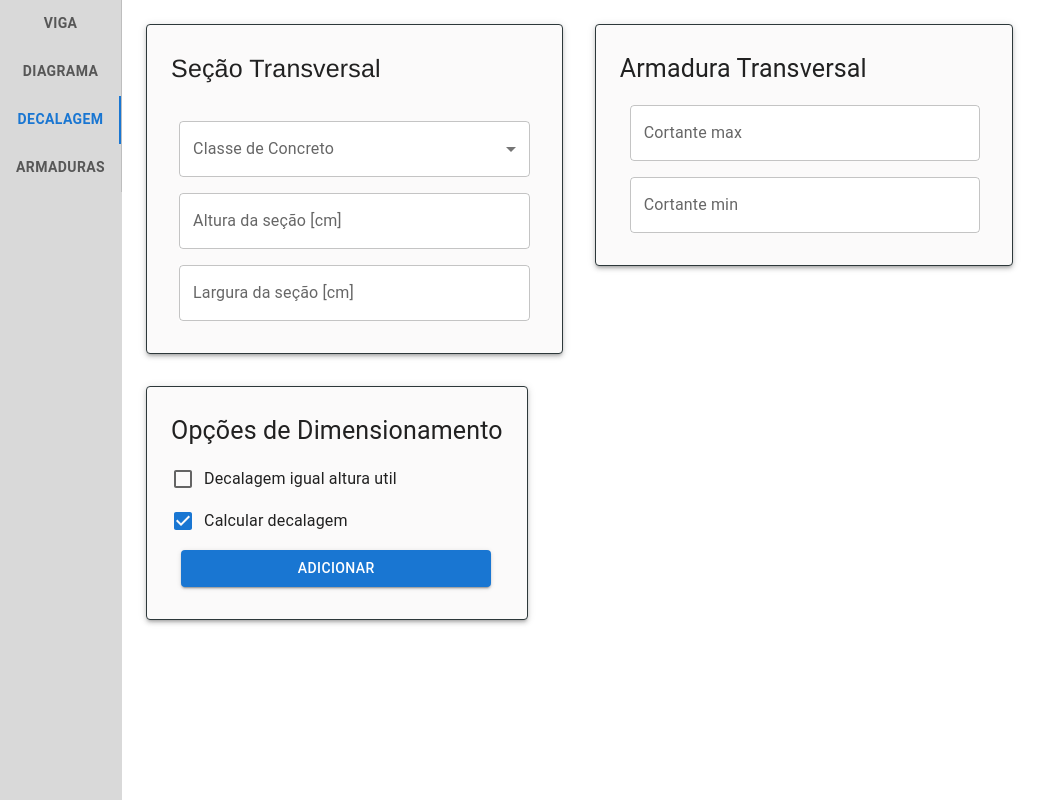
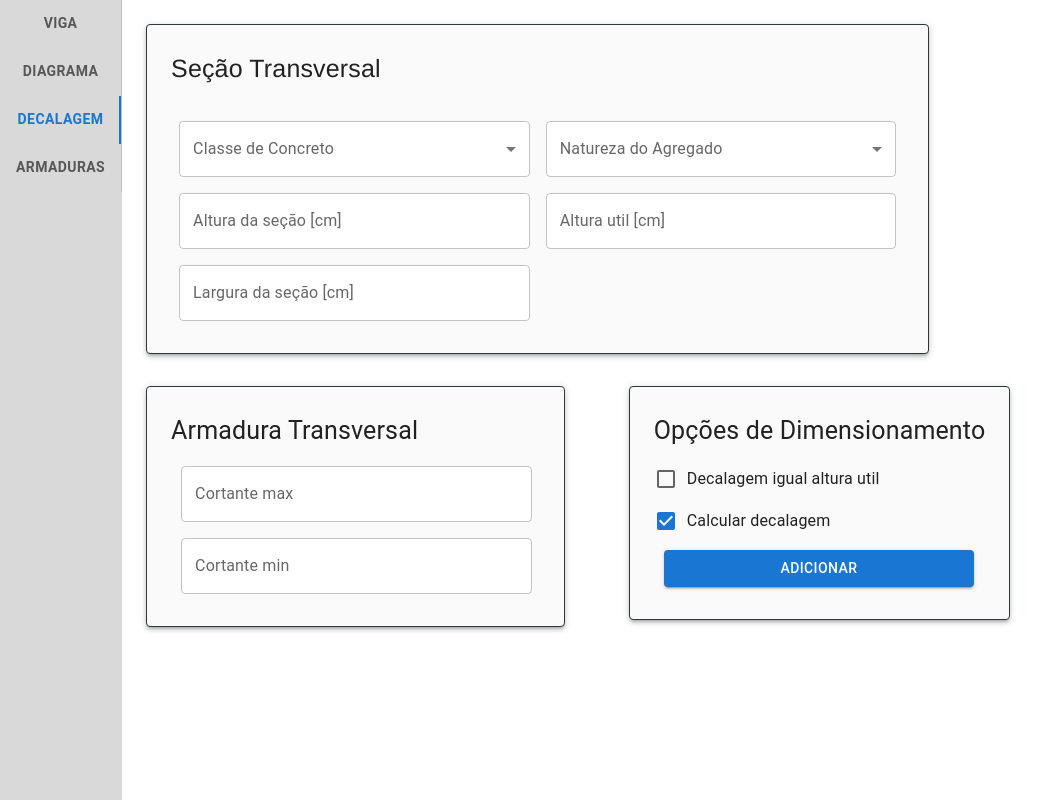
Before and after one commit to brhenri-mr/Ancoragem, a React (Create React App) app in the folder frontend/: page / in a window 1280 px wide. Both pictures are taken after a click on the tab "DECALAGEM". Shown: the top 800 px of the page, without its empty margins (0-1062 px from the left). Built offline with nearby package versions, Linux system fonts and the light colour scheme.

Commit message:
comm1
Implementação das funções de ancoragem

```diff
--- a/frontend/src/Components/HighComponents/Decalagem.jsx
+++ b/frontend/src/Components/HighComponents/Decalagem.jsx
@@ -23,7 +23,7 @@ import { useSelector } from "react-redux";
 import actions from "../../Actions/Caracteristicas";
 //constantes
 
-import {ClasseConcreto} from "../../Constants/classSecao";
+import {ClasseConcreto,NomesAgregados} from "../../Constants/classSecao";
 
 
 const Decalagem  = (props)=> {
@@ -37,8 +37,10 @@ const Decalagem  = (props)=> {
     const [fck,setFck] = useState(CARACTERISTICAS['fck']===0?'':'C'+CARACTERISTICAS['fck'])
 
     //Cortante
-    const [cortantemax, setCortantemax] = useState('')
-    const [cortantemin, setCortantemin] = useState('')
+    const [cortantemax, setCortantemax] = useState((CARACTERISTICAS['vmax']===0)?'':CARACTERISTICAS['vmax'].toString().replace('.',','))
+    const [cortantemin, setCortantemin] = useState((CARACTERISTICAS['vmin']===0)?'':CARACTERISTICAS['vmax'].toString().replace('.',','))
+    const [agregado, setAgregado] = useState('')
+    const [alturautil, setAlturautil] = useState('')
 
     //Decalagem
 
@@ -110,11 +112,16 @@ const Decalagem  = (props)=> {
             //dmax:parseFloat(diametromax.replace(',','.')),
 
 
+
+
             const item = {
                 fck:ClasseConcreto[fck],
                 h:parseFloat(alturaSecao.replace(',','.')),
                 bw:parseFloat(bw.replace(',','.')),
-
+                vmax:parseFloat(cortantemax.replace(',','.')),
+                vmin:parseFloat(cortantemin.replace(',','.')),
+                agregado:agregado,
+                alturautil: parseFloat(alturautil.replace(',','.')),
                 ductilidade:ductilidade
             }
             dispatch(actions.adicionar(item))
@@ -176,7 +183,18 @@ const Decalagem  = (props)=> {
                                             sx={{backgroundColor:'white'}}>
                                                 {Object.keys(ClasseConcreto).map((item,index)=>{return<MenuItem key={index} value={item}>{item}</MenuItem>})}
                                             </Select>
-                                        </FormControl>
+                                    </FormControl>
+                                    <FormControl>
+                                        <InputLabel>Natureza do Agregado</InputLabel>
+                                        <Select
+                                        value={agregado}
+                                        onChange={(event) =>{event.preventDefault();return setAgregado(event.target.value)}}
+                                        label="Classe de Concreto"
+                                        variant="outlined"
+                                        sx={{backgroundColor:'white'}}>
+                                            {NomesAgregados.map((item,index)=>{return<MenuItem key={index} value={item}>{item}</MenuItem>})}
+                                        </Select>
+                                    </FormControl>
 
 
                                     </Box>
@@ -189,6 +207,15 @@ const Decalagem  = (props)=> {
                                         variant="outlined"
                                         error={erro(alturaSecao,'numeros')}
                                         helperText = {erro(alturaSecao,'numeros')?'Insira somente números':''}
+                                        sx={{backgroundColor:'white'}}/>
+
+                                        <TextField
+                                        value={alturautil}
+                                        onChange={(event) =>{event.preventDefault();return setAlturautil(event.target.value)}}
+                                        label="Altura util [cm]"
+                                        variant="outlined"
+                                        error={erro(alturautil,'numeros')}
+                                        helperText = {erro(alturautil,'numeros')?'Insira somente números':''}
                                         sx={{backgroundColor:'white'}}/>
 
                                     </Box>
--- a/frontend/src/Components/HighComponents/Layout.jsx
+++ b/frontend/src/Components/HighComponents/Layout.jsx
@@ -18,11 +18,17 @@ import Geometria from "./Geometria";
 //redux
 
 import { useSelector } from "react-redux";
+
+//Components
 import Diagrama from "./Diagrama";
 import DiagramaMomento from "../SVG/DiagramaMomento";
 import Decalagem from "./Decalagem";
 import SecaoTransversal from "../SVG/SecaoTransversal";
 import Tabela_armaduras from "../Inputs/Tabela_armaduras";
+
+//Func
+import ParametrosConcreto from '../../Funções/NBR6118'
+import {calculoAdimensionais} from '../../Funções/Ancoragem'
 
 
 
@@ -77,12 +83,16 @@ const Layout = () => {
 
 
 
+
+
+
     //useSelector
     const APOIOS = useSelector(state => state.botoesReducers.APOIOS)
     const BARRA = useSelector(state => state.barraReducers.BARRA)
     const DIAGRAMA = useSelector(state => state.botoesReducers.DIAGRAMA)
     const ARMADURA = useSelector(state => state.botoesReducers.ARMADURA)
-    console.log(ARMADURA)
+    const CARACTERISTICAS = useSelector(state => state.caracteristicasReducers.CARACTERISTICAS)
+    console.log(CARACTERISTICAS)
 
 
 
@@ -92,9 +102,16 @@ const Layout = () => {
     const [value, setValue] = useState(0)
     const estabilidade = estabilidaded(APOIOS)
 
+    //Class
+    const NBR6118 = new ParametrosConcreto(CARACTERISTICAS['fck'],'Rural','Viga',ARMADURA['Diametro'],CARACTERISTICAS['bw'],CARACTERISTICAS['h'],CARACTERISTICAS['agregado'])
+    console.log(NBR6118)
+    const [bx,bz,bs,mensagem] = calculoAdimensionais(NBR6118.zeta,12500,NBR6118.eta,CARACTERISTICAS['bw'],CARACTERISTICAS['alturautil'],CARACTERISTICAS['fck']/14,NBR6118.Ecs,CARACTERISTICAS['fyk']/11.5,NBR6118.ecu)
+    console.log(bx)
 
 
-    //Chamar as APIs
+
+
+
     async function handleChange (event, newValue) {
         setValue(newValue);
       };
--- a/frontend/src/Constants/index.js
+++ b/frontend/src/Constants/index.js
@@ -6,8 +6,8 @@ const actionType ={
     ADD_MOMENTO:'ADD_MOMENTO',
     REMOVER_MOMENTO:'REMOVER_MOMENTO',
     ADD_ARMADURA:'ADD_ARMADURA',
-    REMOVER_ARMADURA:'REMOVER_ARMADURA'
-
+    REMOVER_ARMADURA:'REMOVER_ARMADURA',
+    ADD_CARACTERISTICAS:'ADD_CARACTERISTICAS'
 }
 
 export default actionType
--- a/frontend/src/Funções/Ancoragem.js
+++ b/frontend/src/Funções/Ancoragem.js
@@ -106,5 +106,30 @@ function comprimento_de_ancoragem(lbnec, al, bitola, xcamada, xinferior) {
     }
 }
 
+function calculoAdimensionais(zeta, momento, eta, bw, d, fcd, Es, fyd, ecu) {
+    /*
+    Cálculo das variáveis adimensionais bx, bz, bs
+    zeta = parâmetro estabelecido na NBR6118 |
+    momento = momento solicitante na seção |
+    eta = parâmetro estabelecido na NBR6118 |
+    d = altura útil da seção |
+    fcd = resistência característica de cálculo à compressão do concreto |
+    Es = módulo elástico secante do concreto |
+    fyd = resistência ao escoamento de cálculo do aço |
+    ecu = deformação última do concreto no devido domínio |
+    */
 
-export {resistencia_aderencia,comprimento_necessario,decalagem,momento_secao,comprimento_de_ancoragem}
+    // Dados
+    if (1 - (2 * momento) / (eta * bw * Math.pow(d, 2) * fcd) <= 0 || 1 / zeta - (1 / zeta) * Math.sqrt(1 - (2 * momento) / (eta * bw * Math.pow(d, 2) * fcd)) === 0) {
+        return [0, 0, 0, 'Impossível calcular a posição da linha Neutra'];
+    } else {
+        const bx = 1 / zeta - (1 / zeta) * Math.sqrt(1 - (2 * momento) / (eta * bw * Math.pow(d, 2) * fcd));
+        const bz = 1 - 0.5 * zeta * bx;
+        const bs = Math.min(Es / fyd * (1 - bx) / bx * ecu, 1);
+
+        return [bx, bz, bs, 'Tudo certo'];
+    }
+}
+
+
+export {resistencia_aderencia,comprimento_necessario,decalagem,momento_secao,comprimento_de_ancoragem,calculoAdimensionais}
--- a/frontend/src/Funções/NBR6118.js
+++ b/frontend/src/Funções/NBR6118.js
@@ -1,12 +1,14 @@
 class ParametrosConcreto {
-    constructor(fck, ambiente, peca, bitolaL, b, h, unidades = 'kN/cm^2') {
+    constructor(fck, ambiente, peca, bitolaL, b, h, agregado, unidades = 'kN/cm^2', dmax = 0) {
         /*
-        Classe que contem os parametros do concreto presentes conforme NBR6118/2014
-        fck = Resistência caracteristica do concreto a compresssao em 28 dias [MPa]
-        ambiente = ambiente onde se encontra a peça
-        peca = tipo de peça de concreto armadi( viga, laje, pilar)
-        bitolaL = bitola logitudinal
-        unidades = por padrão adota-se como kN/cm^2, aceita-se MPa tambem
+        Classe que contém os parâmetros do concreto presentes conforme NBR6118/2014
+        fck: Resistência característica do concreto à compressão em 28 dias [MPa]
+        ambiente: Ambiente onde se encontra a peça
+        peca: Tipo de peça de concreto armado (viga, laje, pilar)
+        bitolaL: Bitola longitudinal
+        agregado: Tipo de agregado estabelecido na NBR6118 item 8.2.8
+        unidades: Por padrão adota-se como kN/cm^2, aceita-se MPa também
+        dmax: Valor padrão é 0
         */
 
         const classe_de_agressividade_ambiental = {
@@ -21,26 +23,40 @@ class ParametrosConcreto {
 
         // Cobrimento por elemento em cm
         const cobrimento_por_elemento = {
-            'Viga': [2.0, 2.5, 3.5, 4.5],
-            'Laje': [2.5, 3.0, 4.0, 5.0],
+            'Laje': [2.0, 2.5, 3.5, 4.5],
+            'Viga': [2.5, 3.0, 4.0, 5.0],
             'Elemento em contato com o solo': [3.0, 3.0, 4.0, 5.0]
         };
 
+        const tipo_agregado = {
+            'Basalto e Diabásio': 1.2,
+            'Granito e Gnaisse': 1,
+            'Calcário': 0.9,
+            'Arenito': 0.7
+        };
+
         this.unidades = unidades;
+        this.coef = unidades === 'MPa' ? 1 : 10;
         this.fck = fck;
         this.zeta = fck <= 50 ? 0.8 : 0.8 - (fck - 50) / 400;
         this.eta = fck <= 50 ? 0.85 : 0.85 * (1 - (fck - 50) / 200);
-        this.fctkm = fck <= 50 ? 0.3 * Math.pow(fck, 2 / 3) : 2.12 * Math.log(1 + 0.11 * fck);
+        this.fctkm = (fck <= 50 ? 0.3 * Math.pow(fck, 2 / 3) : 2.12 * Math.log(1 + 0.11 * fck))/this.coef;
         this.fctkinf = 0.7 * this.fctkm;
         this.fctksup = 1.3 * this.fctkm;
-        this.coef = unidades === 'MPa' ? 1 : 10;
         this.ecu = fck <= 50 ? 0.0035 : 0.0026 + 0.035 * Math.pow((90 - fck) / 100, 4);
         this.agressividade = classe_de_agressividade_ambiental[ambiente];
         this.cobrimento = cobrimento_por_elemento[peca][this.agressividade - 1];
-        this.dmax = 1.2 * this.cobrimento;
+        this.dmax = dmax !== 0 ? 1.2 * this.cobrimento : dmax;
         this.ah = Math.max(2, bitolaL, 1.2 * this.dmax);
         this.av = Math.max(2, bitolaL, 0.5 * this.dmax);
         this.w0 = (b * Math.pow(h, 2)) / 6;
         this.gammac = 1.4;
+        this.alfai = 0.8 + 0.2 * fck / 80 <= 1 ? 0.8 + 0.2 * fck / 80 : 1;
+        this.alfae = tipo_agregado[agregado];
+        this.Eci = fck <= 50 ? this.alfae * 5600 * Math.pow(fck, 0.5) : this.alfae * 21500 * (fck / 10 + 1.25) ** 1 / 3;
+        this.Ecs = (this.alfai * this.Eci)/this.coef;
+        this.bxmaximo = fck <= 50 ? 0.45 : 0.35;
     }
 }
+
+export default ParametrosConcreto;
--- a/frontend/src/Reduce/Caracteristicas.reduce.jsx
+++ b/frontend/src/Reduce/Caracteristicas.reduce.jsx
@@ -3,16 +3,12 @@ import actionType from "../Constants";
 const INITIAL_STATE = {
     CARACTERISTICAS: {
         fck:0,
-        fyk:0,
         h:0,
-        dmax:0,
         bw:0,
-        dL:0,
-        dT:0,
-        classeambiental:0,
-        fykt:0,
-        agregado:0,
-        ductilidade:0
+        ductilidade:0,
+        vmax:0,
+        vmin:0,
+        agregado:'Basalto e Diabásio'
     }
 }
 
```
Also changed, not shown: frontend/src/Components/HighComponents/AncoragemSaida.jsx (added, +8 -0 lines).
